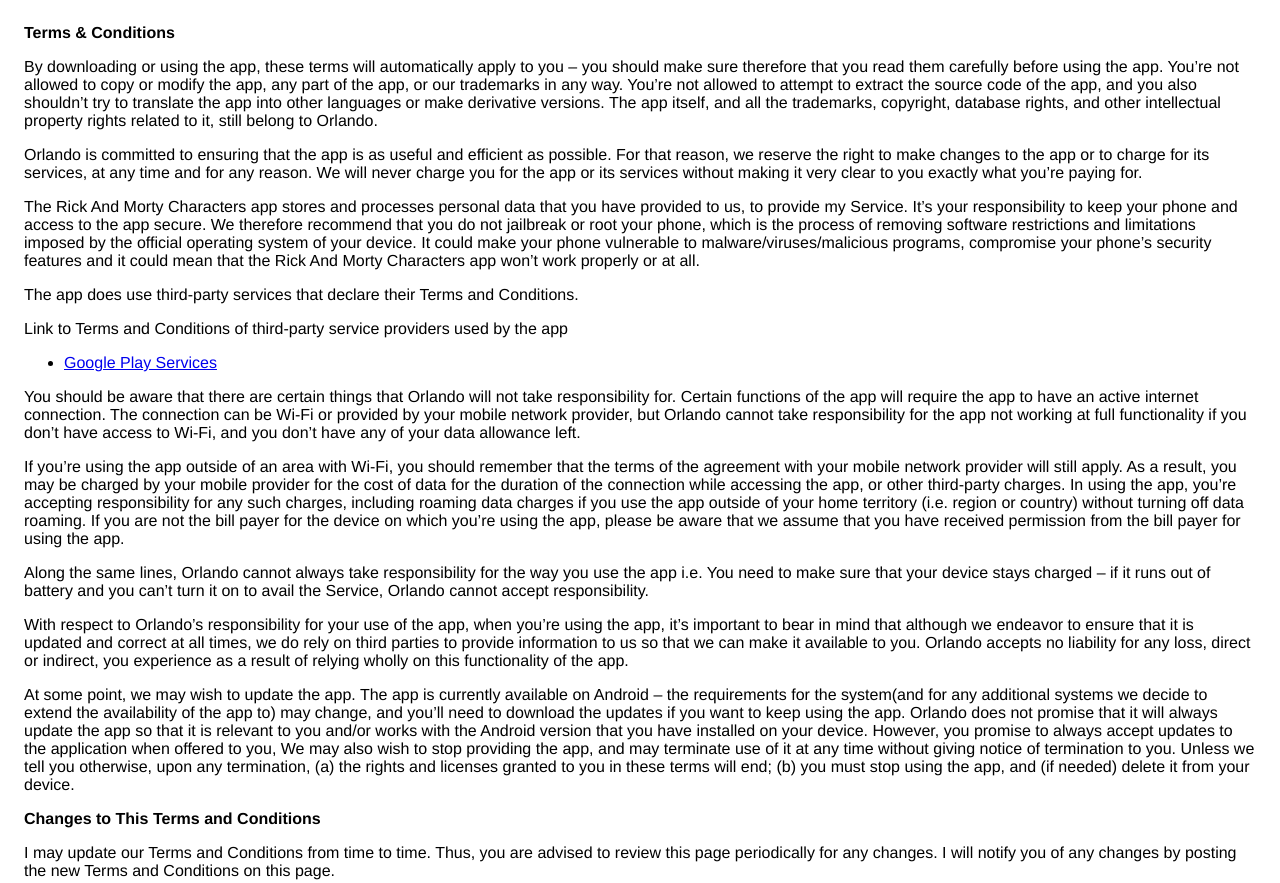
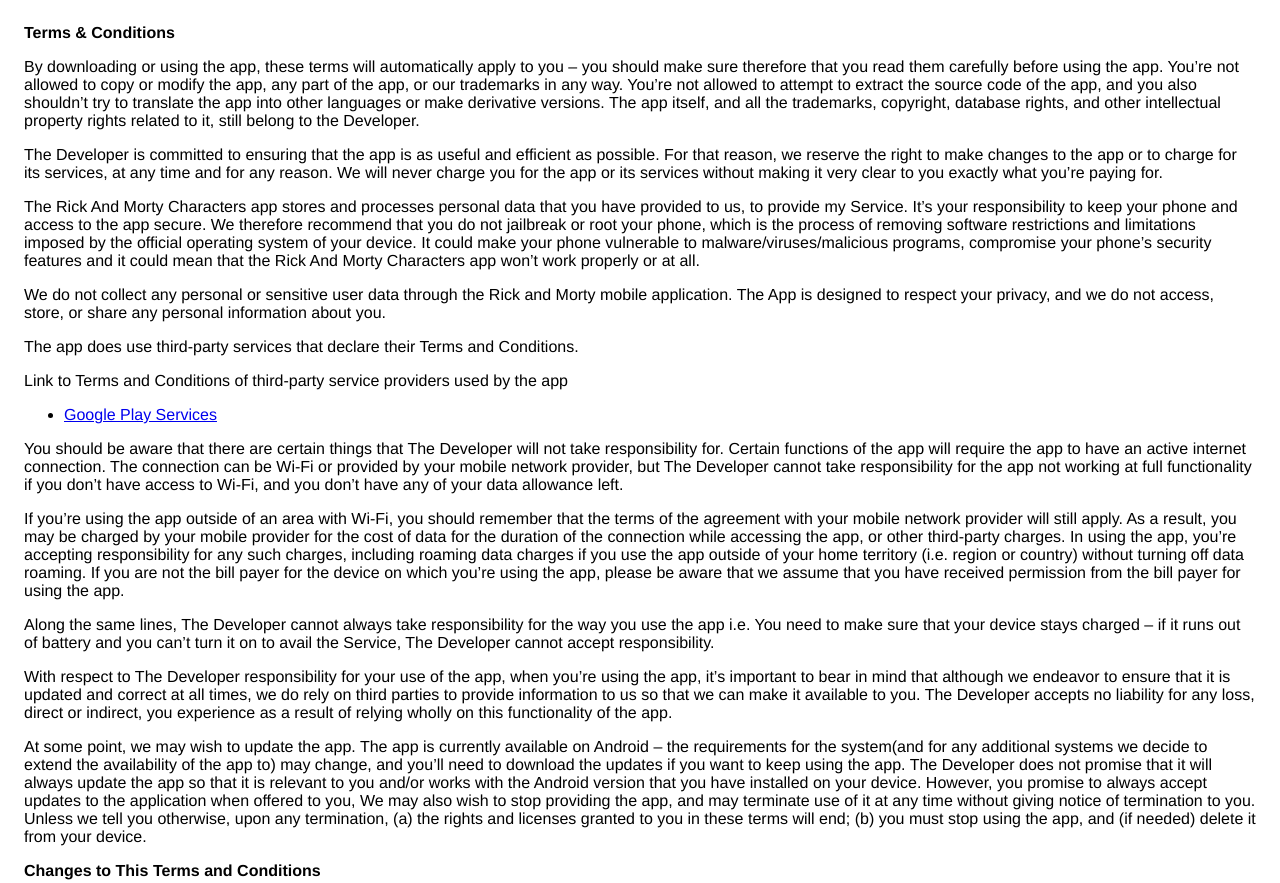
Before and after one commit to Orlandroid/policityprivacity, a plain HTML site: page index.html in a window 1280 px wide. Shown: the top 883 px of the page. Drawn offline with Linux system fonts and the light colour scheme.

Commit message:
Upadate provacity policity

```diff
--- a/index.html
+++ b/index.html
@@ -17,15 +17,16 @@
                   to translate the app into other languages or make derivative
                   versions. The app itself, and all the trademarks, copyright,
                   database rights, and other intellectual property rights related
-                  to it, still belong to Orlando.
+                  to it, still belong to the Developer.
                 </p> <p>
-                  Orlando is committed to ensuring that the app is
+                  The Developer is committed to ensuring that the app is
                   as useful and efficient as possible. For that reason, we
                   reserve the right to make changes to the app or to charge for
                   its services, at any time and for any reason. We will never
                   charge you for the app or its services without making it very
                   clear to you exactly what you’re paying for.
-                </p> <p>
+                </p>
+                <p>
                   The Rick And Morty Characters app stores and processes personal data that
                   you have provided to us, to provide my
                   Service. It’s your responsibility to keep your phone and
@@ -36,7 +37,12 @@
                   phone vulnerable to malware/viruses/malicious programs,
                   compromise your phone’s security features and it could mean
                   that the Rick And Morty Characters app won’t work properly or at all.
-                </p> <div><p>
+                </p>
+                <p>
+                  We do not collect any personal or sensitive user data through the Rick and Morty mobile application. The App is designed to respect your privacy, and we do not access, store, or share any personal information about you.
+                </p>
+                <div>
+                  <p>
                     The app does use third-party services that declare their
                     Terms and Conditions.
                   </p> <p>
@@ -44,10 +50,10 @@
                     providers used by the app
                   </p> <ul><li><a href="https://policies.google.com/terms" target="_blank" rel="noopener noreferrer">Google Play Services</a></li><!----><!----><!----><!----><!----><!----><!----><!----><!----><!----><!----><!----><!----><!----><!----><!----><!----><!----><!----><!----><!----><!----><!----><!----><!----><!----><!----></ul></div> <p>
                   You should be aware that there are certain things that
-                  Orlando will not take responsibility for. Certain
+                  The Developer will not take responsibility for. Certain
                   functions of the app will require the app to have an active
                   internet connection. The connection can be Wi-Fi or provided
-                  by your mobile network provider, but Orlando
+                  by your mobile network provider, but The Developer
                   cannot take responsibility for the app not working at full
                   functionality if you don’t have access to Wi-Fi, and you don’t
                   have any of your data allowance left.
@@ -65,18 +71,18 @@
                   using the app, please be aware that we assume that you have
                   received permission from the bill payer for using the app.
                 </p> <p>
-                  Along the same lines, Orlando cannot always take
+                  Along the same lines, The Developer cannot always take
                   responsibility for the way you use the app i.e. You need to
                   make sure that your device stays charged – if it runs out of
                   battery and you can’t turn it on to avail the Service,
-                  Orlando cannot accept responsibility.
+                  The Developer cannot accept responsibility.
                 </p> <p>
-                  With respect to Orlando’s responsibility for your
+                  With respect to The Developer responsibility for your
                   use of the app, when you’re using the app, it’s important to
                   bear in mind that although we endeavor to ensure that it is
                   updated and correct at all times, we do rely on third parties
                   to provide information to us so that we can make it available
-                  to you. Orlando accepts no liability for any
+                  to you. The Developer accepts no liability for any
                   loss, direct or indirect, you experience as a result of
                   relying wholly on this functionality of the app.
                 </p> <p>
@@ -85,7 +91,7 @@
                   system(and for any additional systems we
                   decide to extend the availability of the app to) may change,
                   and you’ll need to download the updates if you want to keep
-                  using the app. Orlando does not promise that it
+                  using the app. The Developer does not promise that it
                   will always update the app so that it is relevant to you
                   and/or works with the Android version that you have
                   installed on your device. However, you promise to always
```
